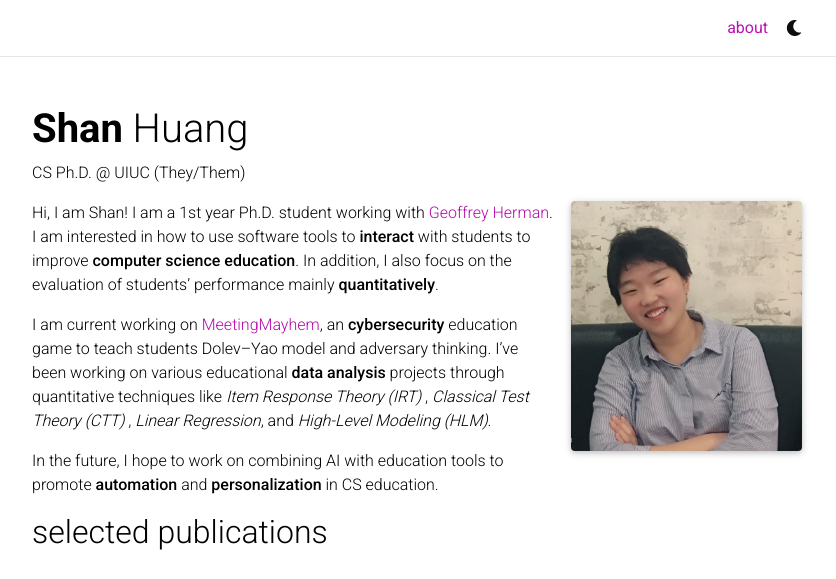
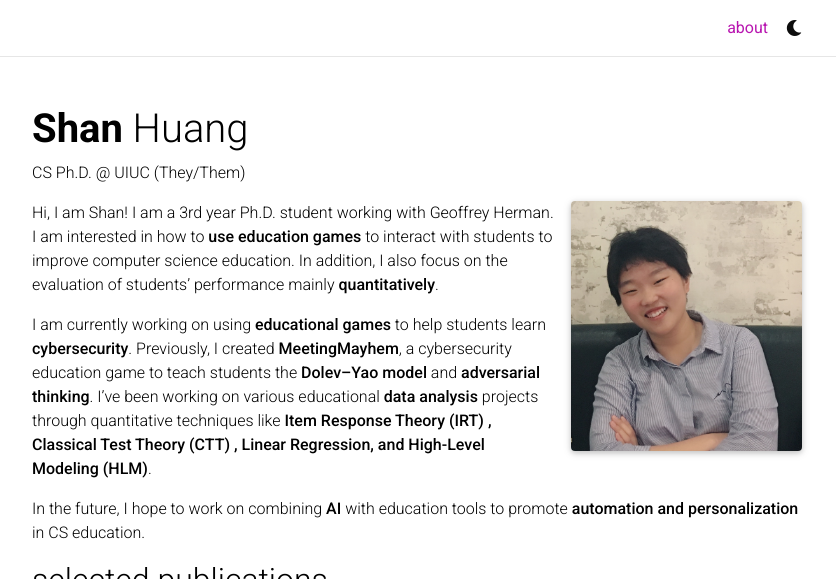
Before and after one commit to huan1372/Personal-Website, a Jekyll site: the page built from _pages/about.md, in a window 1280 px wide, cut to the strip 0-579 px from the top of the page. Shown: the whole strip, without its empty margins (223-1059 px from the left). Built offline with Jekyll 4.4.1, drawn with Linux system fonts in a browser that asks for light colours; full-size pictures stand in for the smaller copies a plugin makes; comment, search, counter and statistics services are not loaded; a style sheet for code colours, icons or effects is not loaded.

Commit message:
update intro

```diff
--- a/_pages/about.md
+++ b/_pages/about.md
@@ -15,9 +15,8 @@ selected_papers: true # includes a list of papers marked as "selected={true}"
 social: true  # includes social icons at the bottom of the page
 related_posts: true
 ---
+Hi, I am Shan! I am a 3rd year Ph.D. student working with Geoffrey Herman. I am interested in how to **use education games** to interact with students to improve computer science education. In addition, I also focus on the evaluation of students’ performance mainly **quantitatively**.
 
-Hi, I am Shan! I am a 1st year Ph.D. student working with [Geoffrey Herman](http://publish.illinois.edu/glherman/). I am interested in how to use software tools to **interact** with students to improve **computer science education**. In addition, I also focus on the evaluation of students’ performance mainly **quantitatively**.
+I am currently working on using **educational games** to help students learn **cybersecurity**. Previously, I created **MeetingMayhem**, a cybersecurity education game to teach students the **Dolev–Yao model** and **adversarial thinking**. I’ve been working on various educational **data analysis** projects through quantitative techniques like **Item Response Theory (IRT) , Classical Test Theory (CTT) , Linear Regression, and High-Level Modeling (HLM)**.
 
-I am current working on [MeetingMayhem](https://github.com/UMBC-MeetingMayhem/MeetingMayhem), an **cybersecurity** education game to teach students Dolev–Yao model and adversary thinking. I've been working on various educational **data analysis** projects through quantitative techniques like *Item Response Theory (IRT)* , *Classical Test Theory (CTT)* , *Linear Regression*, and *High-Level Modeling (HLM)*.
-
-In the future, I hope to work on combining AI with education tools to promote **automation** and **personalization** in CS education.
+In the future, I hope to work on combining **AI** with education tools to promote **automation and personalization** in CS education.
```
